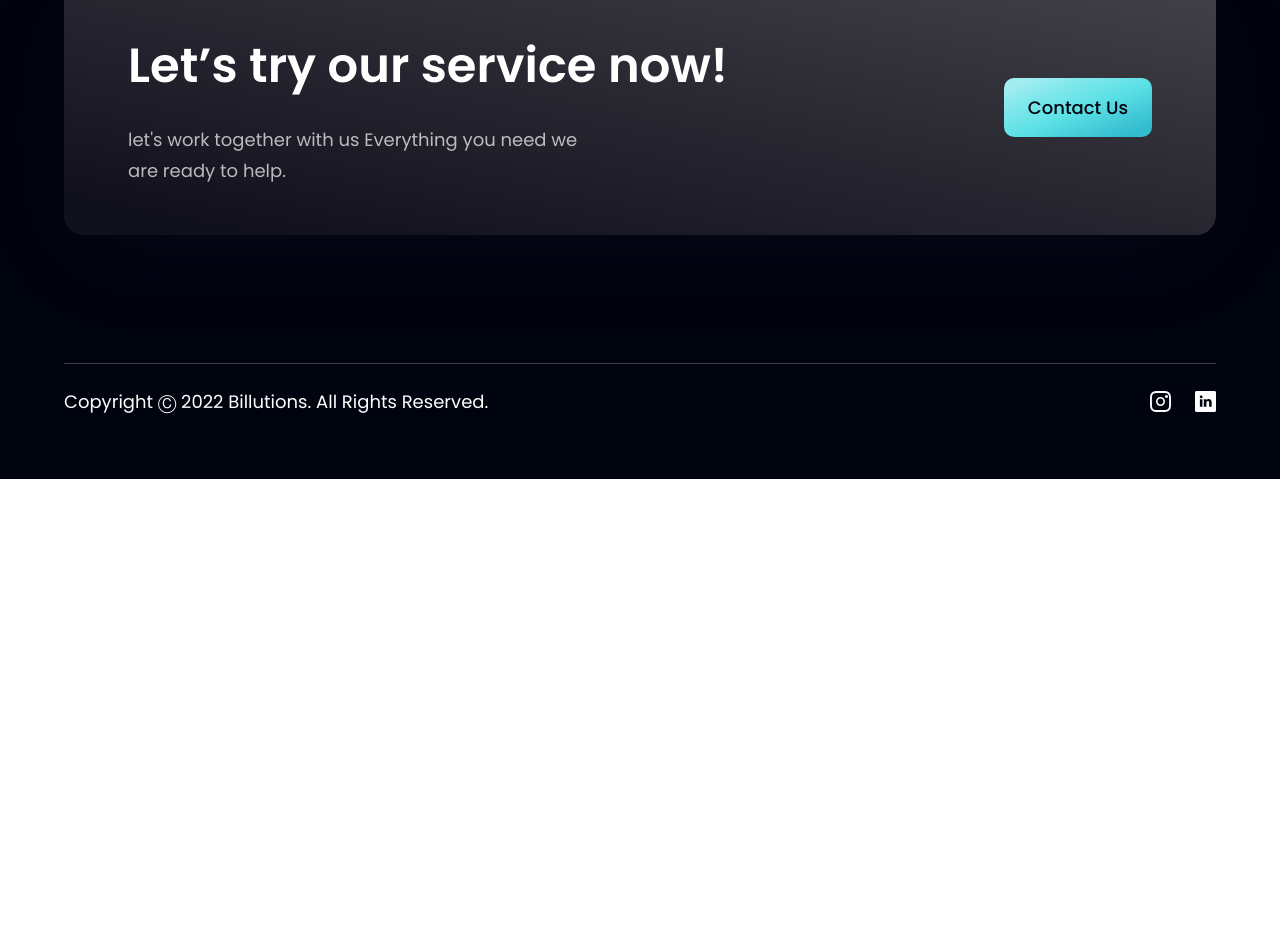
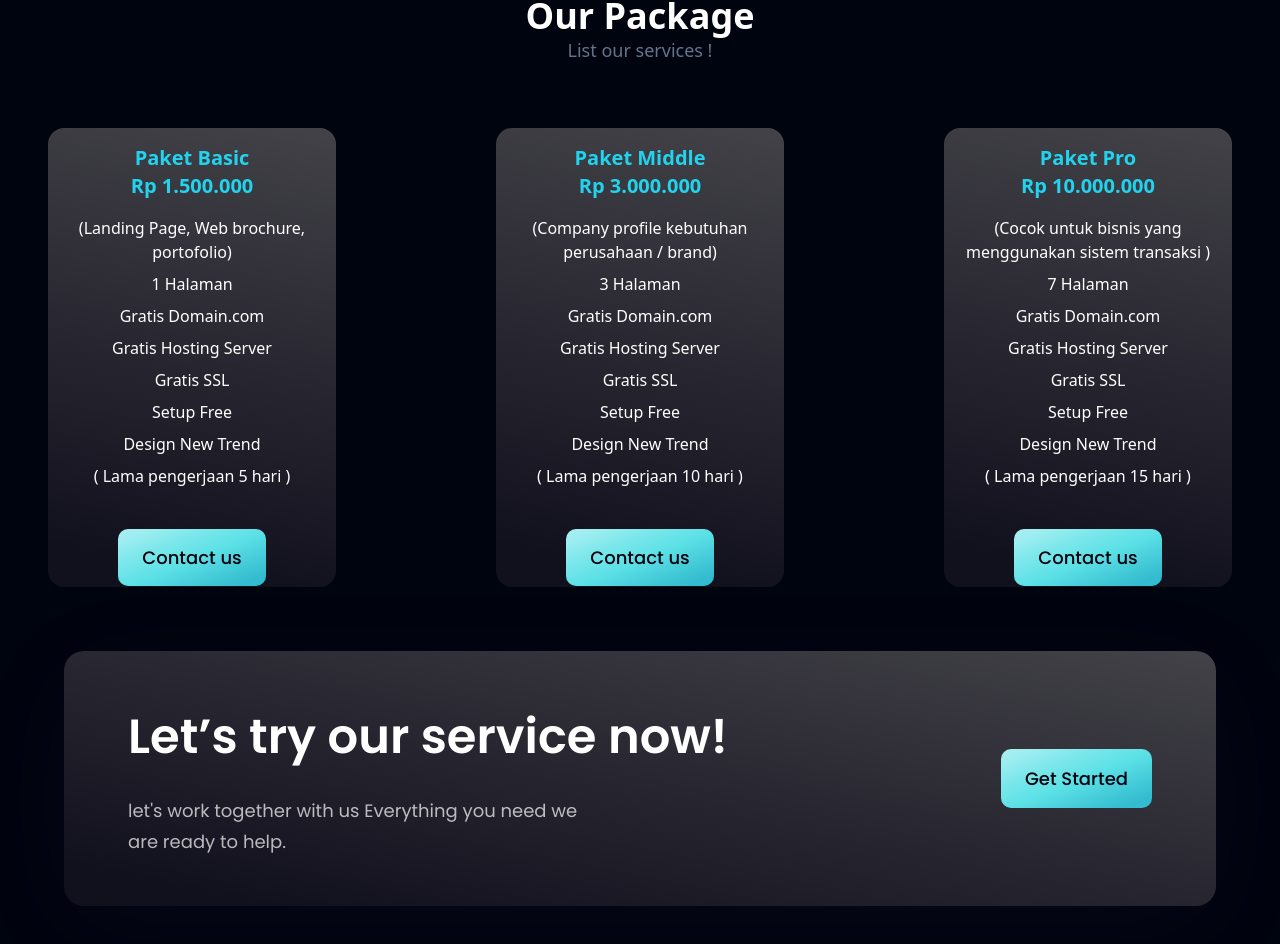
Before and after one commit to bayowsaputra/Billions, a React (Vite) app: page / in a window 1280 px wide. Shown: the part 4812-5756 px from the top of the page. Before the commit the page ends 5291 px from the top, so only its background shows below. Built offline with nearby package versions, Linux system fonts and the light colour scheme.

Commit message:
onprogress package list

```diff
--- a/src/App.jsx
+++ b/src/App.jsx
@@ -1,5 +1,18 @@
 import styles from "./style";
-import { Billing, Business, Items, CardDeal, Clients, CTA, Footer, Navbar, Stats, Testimonials, Hero } from "./components";
+import {
+  Billing,
+  Business,
+  Items,
+  CardDeal,
+  Clients,
+  CTA,
+  Footer,
+  Navbar,
+  Stats,
+  Testimonials,
+  Hero,
+} from "./components";
+import Package from "./components/Package";
 
 const App = () => (
   <div className="bg-primary w-full overflow-hidden">
@@ -24,6 +37,7 @@ const App = () => (
         <Items />
         <Testimonials />
         <Clients />
+        <Package />
         <CTA />
         <Footer />
       </div>
--- a/src/components/Button.jsx
+++ b/src/components/Button.jsx
@@ -1,9 +1,14 @@
 import React from "react";
 
-const Button = ({ styles }) => (
-  <a href="https://api.whatsapp.com/send?phone=6285891199511&text=Saya%20tertarik%20ingin%20membuat%20project bersama anda!" target="_blank" rel="noreferrer" className={`py-4 px-6 font-poppins font-medium text-[18px] text-primary bg-blue-gradient rounded-[10px] outline-none ${styles}`}>
-  <button>Contact Us</button>
-</a>
+const Button = ({ styles, label }) => (
+  <a
+    href="https://api.whatsapp.com/send?phone=6285891199511&text=Saya%20tertarik%20ingin%20membuat%20project bersama anda!"
+    target="_blank"
+    rel="noreferrer"
+    className={`py-4 px-6 font-poppins font-medium text-[18px] text-primary bg-blue-gradient rounded-[10px] outline-none ${styles}`}
+  >
+    <button>{label}</button>
+  </a>
 );
 
 export default Button;
--- a/src/components/CTA.jsx
+++ b/src/components/CTA.jsx
@@ -2,17 +2,18 @@ import styles from "../style";
 import Button from "./Button";
 
 const CTA = () => (
-  <section className={`${styles.flexCenter} ${styles.marginY} ${styles.padding} sm:flex-row flex-col bg-black-gradient-2 rounded-[20px] box-shadow`}>
+  <section
+    className={`${styles.flexCenter} ${styles.marginY} ${styles.padding} sm:flex-row flex-col bg-black-gradient-2 rounded-[20px] box-shadow`}
+  >
     <div className="flex-1 flex flex-col">
       <h2 className={styles.heading2}>Let’s try our service now!</h2>
       <p className={`${styles.paragraph} max-w-[470px] mt-5`}>
-      let's work together with us Everything you
-      need we are ready to help.
+        let's work together with us Everything you need we are ready to help.
       </p>
     </div>
 
     <div className={`${styles.flexCenter} sm:ml-10 ml-0 sm:mt-0 mt-10`}>
-      <Button />
+      <Button label={"Get Started"} />
     </div>
   </section>
 );
--- /dev/null
+++ b/src/components/CardPackage.jsx
@@ -0,0 +1,20 @@
+import Button from "./Button";
+
+const CardPackage = ({ item }) => {
+  return (
+    <div className="flex flex-col items-center w-72 rounded-2xl bg-black-gradient-2 p-4 static">
+      <p className="text-cyan-400 text-xl font-bold ">{item.type}</p>
+      <p className="text-cyan-400 text-xl font-bold mb-4">{item.price}</p>
+      <div className="flex flex-col gap-2 pb-14">
+        {item?.features.map((e) => (
+          <p className="text-white text-center font-normal">{e}</p>
+        ))}
+      </div>
+      <div className=" ">
+        <Button label={"Contact us"} />
+      </div>
+    </div>
+  );
+};
+
+export default CardPackage;
--- /dev/null
+++ b/src/components/Package.jsx
@@ -0,0 +1,20 @@
+import { packages } from "../constants";
+import CardPackage from "./CardPackage";
+
+const Package = () => {
+  return (
+    <div className="flex flex-col items-center w-full mt-20">
+      <>
+        <p className="text-white bold text-4xl font-bold">Our Package</p>
+        <p className="text-slate-500 text-lg">List our services !</p>
+      </>
+      <div className="flex items-center justify-center gap-40 w-ful mt-16">
+        {packages.map((item) => (
+          <CardPackage item={item} />
+        ))}
+      </div>
+    </div>
+  );
+};
+
+export default Package;
--- a/src/constants/index.js
+++ b/src/constants/index.js
@@ -1,4 +1,17 @@
-import { people01, people02, people03, instagram, linkedin, airbnb, binance, coinbase, dropbox, send, shield, star, } from "../assets";
+import {
+  people01,
+  people02,
+  people03,
+  instagram,
+  linkedin,
+  airbnb,
+  binance,
+  coinbase,
+  dropbox,
+  send,
+  shield,
+  star,
+} from "../assets";
 
 export const navLinks = [
   {
@@ -185,3 +198,50 @@ export const clients = [
     logo: dropbox,
   },
 ];
+
+export const packages = [
+  {
+    id: 1,
+    type: "Paket Basic",
+    price: "Rp 1.500.000",
+    features: [
+      "(Landing Page, Web brochure, portofolio)",
+      "1 Halaman",
+      "Gratis Domain.com",
+      "Gratis Hosting Server",
+      "Gratis SSL",
+      "Setup Free",
+      "Design New Trend",
+      "( Lama pengerjaan 5 hari )",
+    ],
+  },{
+    id: 2,
+    type: "Paket Middle",
+    price: "Rp 3.000.000",
+    features: [
+      "(Company profile kebutuhan perusahaan / brand)",
+      "3 Halaman",
+      "Gratis Domain.com",
+      "Gratis Hosting Server",
+      "Gratis SSL",
+      "Setup Free",
+      "Design New Trend",
+      "( Lama pengerjaan 10 hari )",
+    ],
+  },
+  {
+    id: 3,
+    type: "Paket Pro",
+    price: "Rp 10.000.000",
+    features: [
+      "(Cocok untuk bisnis yang menggunakan sistem transaksi )",
+      "7 Halaman",
+      "Gratis Domain.com",
+      "Gratis Hosting Server",
+      "Gratis SSL",
+      "Setup Free",
+      "Design New Trend",
+      "( Lama pengerjaan 15 hari )",
+    ],
+  },
+];
```
